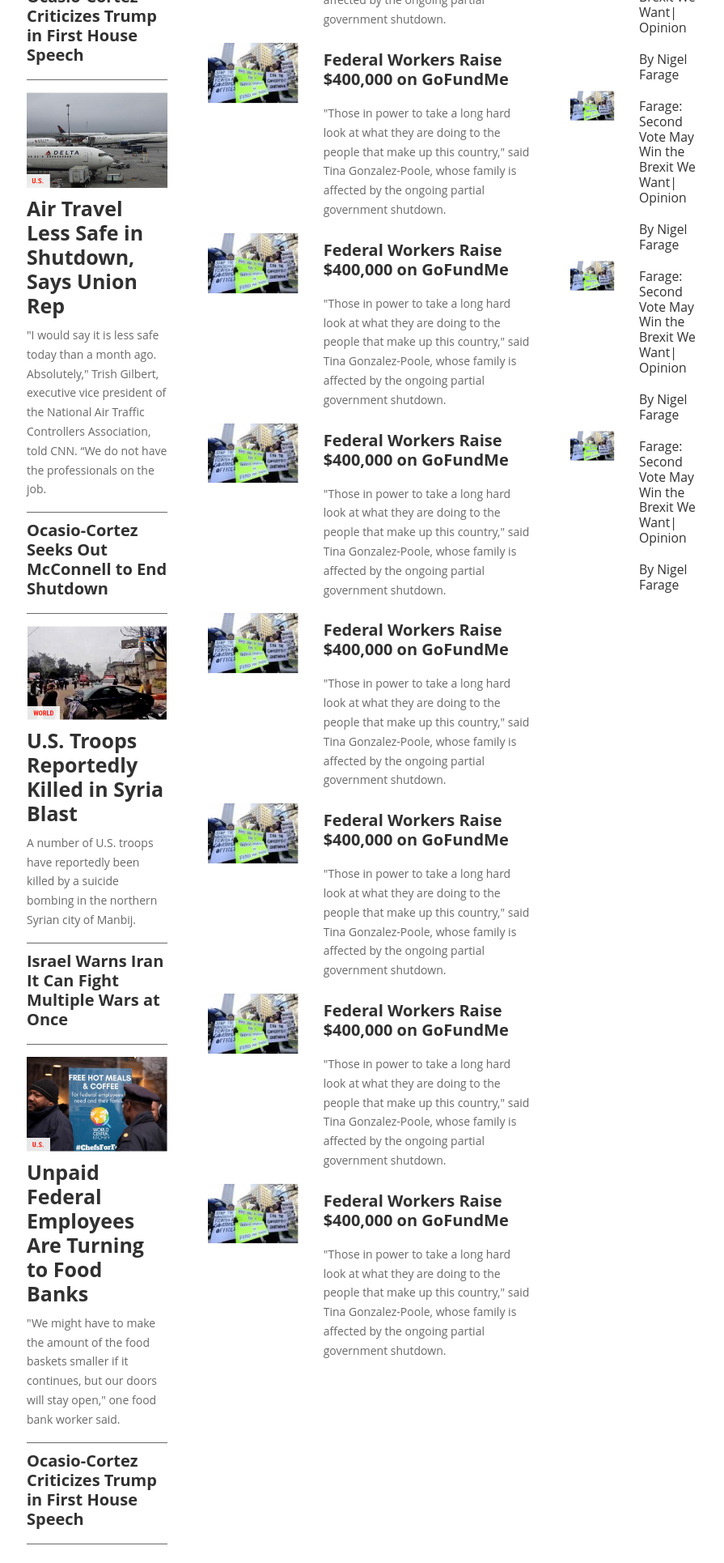
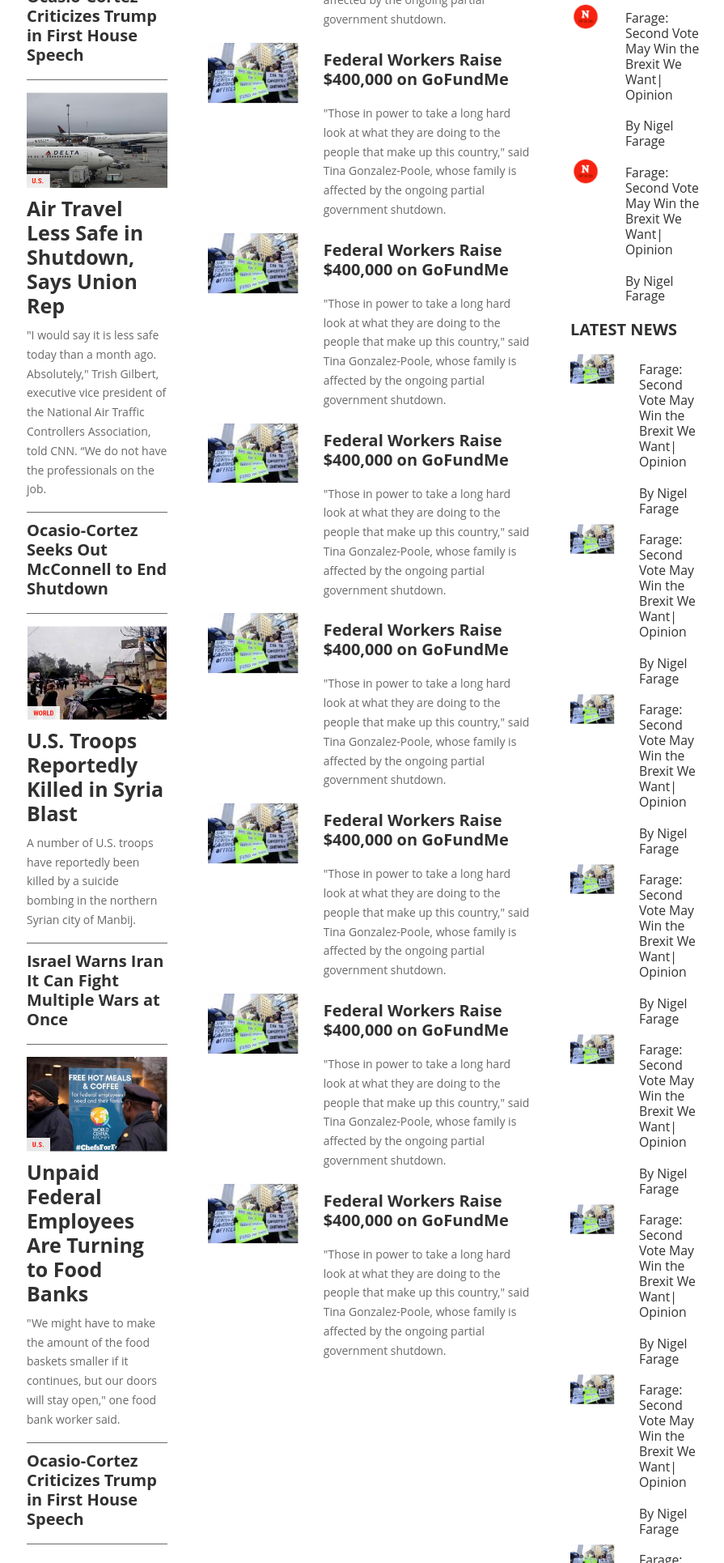
Before and after one commit to AdnanAfsari/newsweek, a plain HTML site: page index.html in a window 1280 px wide. Shown: the part 1779-3709 px from the top of the page at 81% size, without its empty margins (184-1079 px from the left). Drawn offline with nearby package versions, Linux system fonts and the light colour scheme.

Commit message:
first section column content length edited

```diff
--- a/index.html
+++ b/index.html
@@ -304,8 +304,125 @@
               <h4>By Nigel Farage </h4>
             </div>
           </div>
+          <div class="row content-flex-panel">
+            <div class="col-md-4 col-sm-4 col-xs-4 img-col">
+              <img src="assets/images/thumb1.png" alt="Small image block">
+            </div>
+            <div class="col-md-8 col-sm-8 col-xs-8 text-col">
+              <h4>Farage: Second Vote May Win the Brexit We Want| Opinion </h4>
+              <h4>By Nigel Farage </h4>
+            </div>
+          </div>
+          <div class="row content-flex-panel">
+            <div class="col-md-4 col-sm-4 col-xs-4 img-col">
+              <img src="assets/images/thumb1.png" alt="Small image block">
+            </div>
+            <div class="col-md-8 col-sm-8 col-xs-8 text-col">
+              <h4>Farage: Second Vote May Win the Brexit We Want| Opinion </h4>
+              <h4>By Nigel Farage </h4>
+            </div>
+          </div>
+          <div class="row content-flex-panel">
+            <div class="col-md-4 col-sm-4 col-xs-4 img-col">
+              <img src="assets/images/thumb1.png" alt="Small image block">
+            </div>
+            <div class="col-md-8 col-sm-8 col-xs-8 text-col">
+              <h4>Farage: Second Vote May Win the Brexit We Want| Opinion </h4>
+              <h4>By Nigel Farage </h4>
+            </div>
+          </div>
+          <div class="row content-flex-panel">
+            <div class="col-md-4 col-sm-4 col-xs-4 img-col">
+              <img src="assets/images/thumb1.png" alt="Small image block">
+            </div>
+            <div class="col-md-8 col-sm-8 col-xs-8 text-col">
+              <h4>Farage: Second Vote May Win the Brexit We Want| Opinion </h4>
+              <h4>By Nigel Farage </h4>
+            </div>
+          </div>
+          <div class="row content-flex-panel">
+            <div class="col-md-4 col-sm-4 col-xs-4 img-col">
+              <img src="assets/images/thumb1.png" alt="Small image block">
+            </div>
+            <div class="col-md-8 col-sm-8 col-xs-8 text-col">
+              <h4>Farage: Second Vote May Win the Brexit We Want| Opinion </h4>
+              <h4>By Nigel Farage </h4>
+            </div>
+          </div>
 
           <h3>LATEST NEWS</h3>
+          <div class="row content-flex-panel">
+            <div class="col-md-5 col-sm-5 col-xs-5 img-col">
+              <img src="assets/images/small-block1.png" alt="Small image block">
+            </div>
+            <div class="col-md-7 col-sm-7 col-xs-7 text-col">
+              <h4>Farage: Second Vote May Win the Brexit We Want| Opinion </h4>
+              <h4>By Nigel Farage </h4>
+            </div>
+          </div>
+          <div class="row content-flex-panel">
+            <div class="col-md-5 col-sm-5 col-xs-5 img-col">
+              <img src="assets/images/small-block1.png" alt="Small image block">
+            </div>
+            <div class="col-md-7 col-sm-7 col-xs-7 text-col">
+              <h4>Farage: Second Vote May Win the Brexit We Want| Opinion </h4>
+              <h4>By Nigel Farage </h4>
+            </div>
+          </div>
+          <div class="row content-flex-panel">
+            <div class="col-md-5 col-sm-5 col-xs-5 img-col">
+              <img src="assets/images/small-block1.png" alt="Small image block">
+            </div>
+            <div class="col-md-7 col-sm-7 col-xs-7 text-col">
+              <h4>Farage: Second Vote May Win the Brexit We Want| Opinion </h4>
+              <h4>By Nigel Farage </h4>
+            </div>
+          </div>
+          <div class="row content-flex-panel">
+            <div class="col-md-5 col-sm-5 col-xs-5 img-col">
+              <img src="assets/images/small-block1.png" alt="Small image block">
+            </div>
+            <div class="col-md-7 col-sm-7 col-xs-7 text-col">
+              <h4>Farage: Second Vote May Win the Brexit We Want| Opinion </h4>
+              <h4>By Nigel Farage </h4>
+            </div>
+          </div>
+          <div class="row content-flex-panel">
+            <div class="col-md-5 col-sm-5 col-xs-5 img-col">
+              <img src="assets/images/small-block1.png" alt="Small image block">
+            </div>
+            <div class="col-md-7 col-sm-7 col-xs-7 text-col">
+              <h4>Farage: Second Vote May Win the Brexit We Want| Opinion </h4>
+              <h4>By Nigel Farage </h4>
+            </div>
+          </div>
+          <div class="row content-flex-panel">
+            <div class="col-md-5 col-sm-5 col-xs-5 img-col">
+              <img src="assets/images/small-block1.png" alt="Small image block">
+            </div>
+            <div class="col-md-7 col-sm-7 col-xs-7 text-col">
+              <h4>Farage: Second Vote May Win the Brexit We Want| Opinion </h4>
+              <h4>By Nigel Farage </h4>
+            </div>
+          </div>
+          <div class="row content-flex-panel">
+            <div class="col-md-5 col-sm-5 col-xs-5 img-col">
+              <img src="assets/images/small-block1.png" alt="Small image block">
+            </div>
+            <div class="col-md-7 col-sm-7 col-xs-7 text-col">
+              <h4>Farage: Second Vote May Win the Brexit We Want| Opinion </h4>
+              <h4>By Nigel Farage </h4>
+            </div>
+          </div>
+          <div class="row content-flex-panel">
+            <div class="col-md-5 col-sm-5 col-xs-5 img-col">
+              <img src="assets/images/small-block1.png" alt="Small image block">
+            </div>
+            <div class="col-md-7 col-sm-7 col-xs-7 text-col">
+              <h4>Farage: Second Vote May Win the Brexit We Want| Opinion </h4>
+              <h4>By Nigel Farage </h4>
+            </div>
+          </div>
           <div class="row content-flex-panel">
             <div class="col-md-5 col-sm-5 col-xs-5 img-col">
               <img src="assets/images/small-block1.png" alt="Small image block">
```
